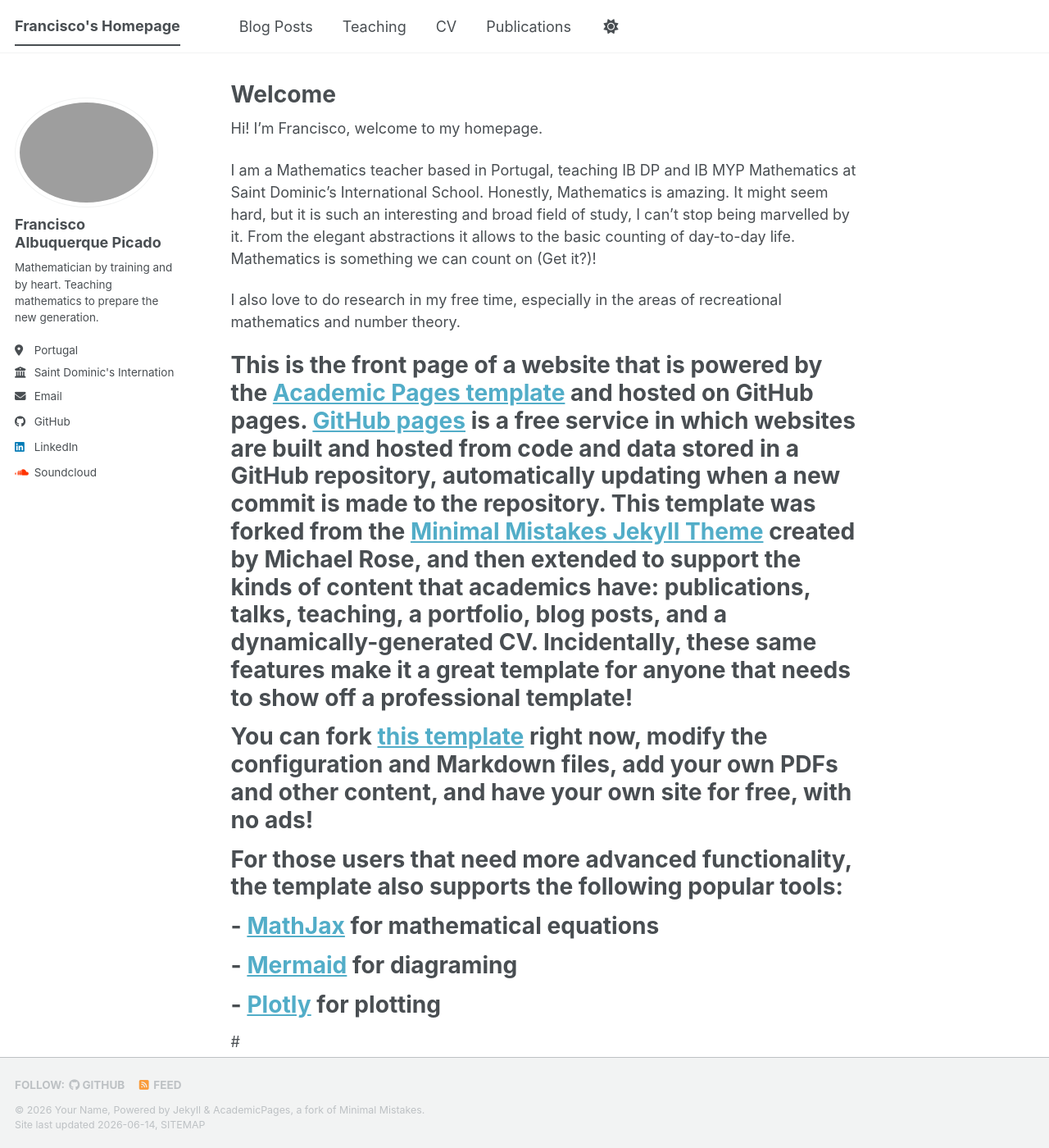
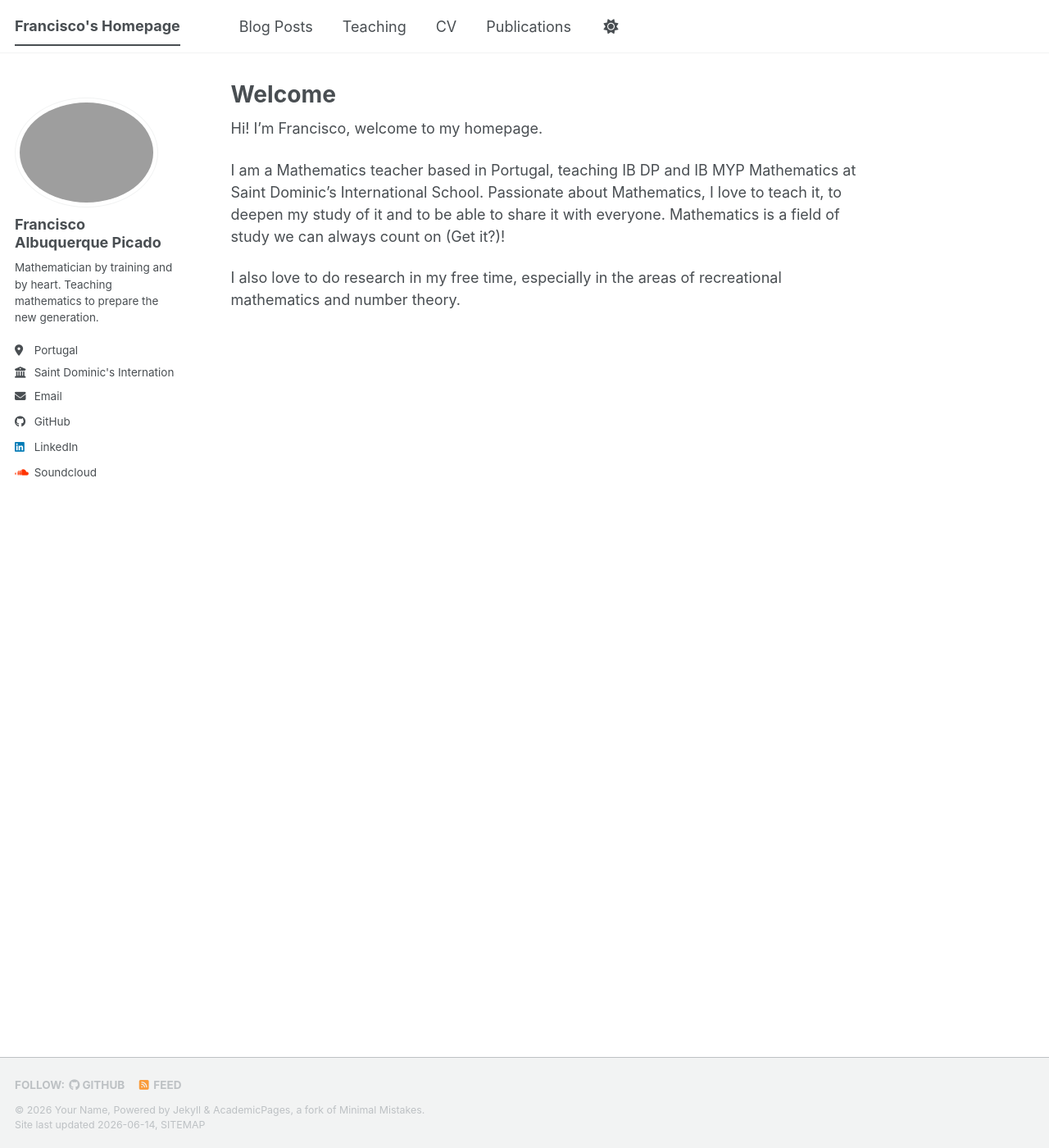
Before and after one commit to ghaleon7/ghaleon7.github.io, a Jekyll site: the page built from _pages/about.md, in a window 1280 px wide and 1400 px high. Shown: the whole window at 82% size. Built offline with Jekyll 4.4.1, drawn with Linux system fonts in a browser that asks for light colours; a script bundle is joined from its source files by our own code; library files that are not in the unit come from our copies; some of the changed text lies outside the part shown.

Commit message:
Updated about page
Updated about

```diff
--- a/_pages/about.md
+++ b/_pages/about.md
@@ -10,11 +10,11 @@
 Hi! I'm Francisco, welcome to my homepage.
 
 I am a Mathematics teacher based in Portugal, teaching IB DP and IB MYP Mathematics at Saint Dominic's International School.
-Honestly, Mathematics is amazing. It might seem hard, but it is such an interesting and broad field of study, I can't stop being marvelled by it. From the elegant abstractions it allows to the basic counting of day-to-day life. Mathematics is something we can count on (Get it?)!
+Passionate about Mathematics, I love to teach it, to deepen my study of it and to be able to share it with everyone. Mathematics is a field of study we can always count on (Get it?)!
 
 I also love to do research in my free time, especially in the areas of recreational mathematics and number theory.
 
-
+<!---
 # This is the front page of a website that is powered by the [Academic Pages template](https://github.com/academicpages/academicpages.github.io) and hosted on GitHub pages. [GitHub pages](https://pages.github.com) is a free service in which websites are built and hosted from code and data stored in a GitHub repository, automatically updating when a new commit is made to the repository. This template was forked from the [Minimal Mistakes Jekyll Theme](https://mmistakes.github.io/minimal-mistakes/) created by Michael Rose, and then extended to support the kinds of content that academics have: publications, talks, teaching, a portfolio, blog posts, and a dynamically-generated CV. Incidentally, these same features make it a great template for anyone that needs to show off a professional template!
 
 # You can fork [this template](https://github.com/academicpages/academicpages.github.io) right now, modify the configuration and Markdown files, add your own PDFs and other content, and have your own site for free, with no ads!
@@ -35,3 +35,4 @@
 
 # Example: editing a Markdown file for a talk
 # ![Editing a Markdown file for a talk](/images/editing-talk.png)
+-->
```
